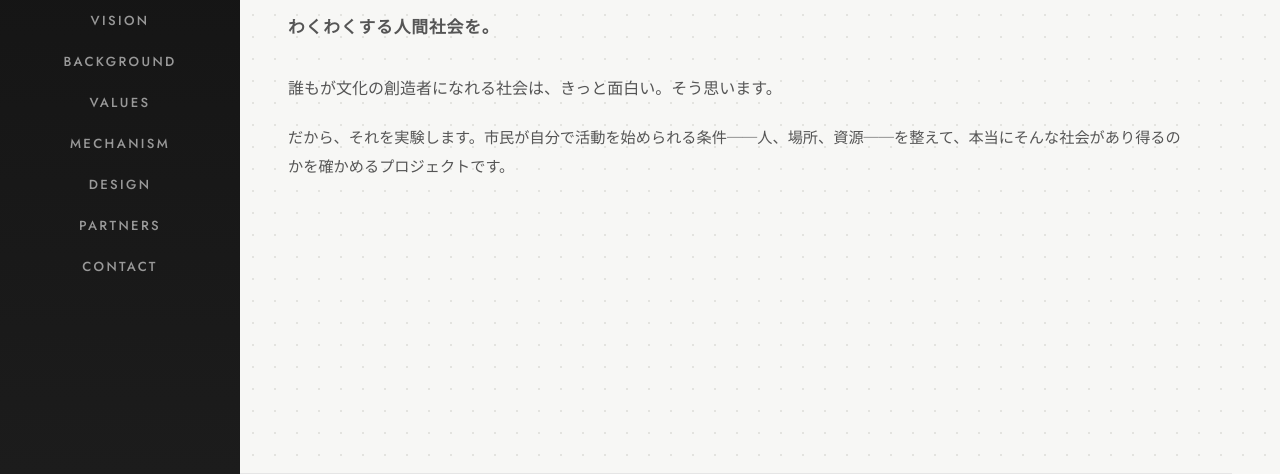
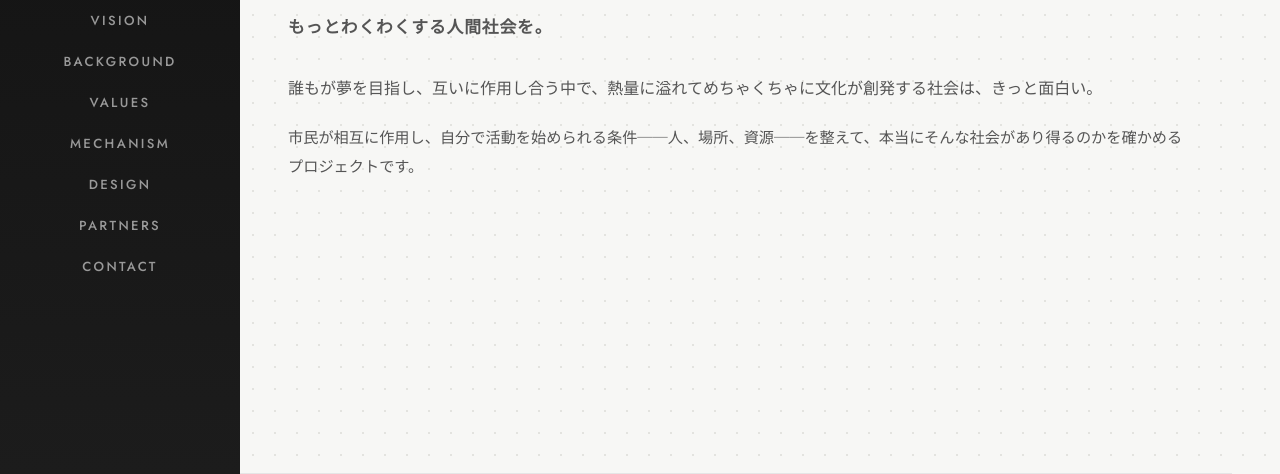
Before and after one commit to labrutsubo/labrutsubo-site, a plain HTML site: page index.html in a window 1280 px wide. Shown: the part 326-800 px from the top of the page. Drawn offline with Linux system fonts and the light colour scheme; a web font is replaced by a local one.

Commit message:
About: corrected top copy by founder

```diff
--- a/index.html
+++ b/index.html
@@ -4,7 +4,7 @@
 <meta charset="UTF-8">
 <meta name="viewport" content="width=device-width, initial-scale=1.0">
 <title>らぼるつぼ LabRutsubo</title>
-<meta name="description" content="わくわくする人間社会を。らぼるつぼ（LabRutsubo）は、誰もが文化の創造者になれる社会があり得るのかを、市民が自分で活動を始められる条件を整えて確かめる実験プロジェクトです。">
+<meta name="description" content="もっとわくわくする人間社会を。らぼるつぼ（LabRutsubo）は、市民が相互に作用し、自分で活動を始められる条件を整えて、本当にそんな社会があり得るのかを確かめるプロジェクトです。">
 <link rel="preconnect" href="https://fonts.googleapis.com">
 <link rel="preconnect" href="https://fonts.gstatic.com" crossorigin>
 <link href="https://fonts.googleapis.com/css2?family=Shippori+Mincho+B1:wght@600;700&family=Zen+Kaku+Gothic+New:wght@400;500;700&family=Jost:wght@400;500;600&display=swap" rel="stylesheet">
@@ -298,9 +298,9 @@
 <section class="resume-section" id="about">
   <div class="section-content">
     <h1>らぼるつぼ <span style="font-family:'Jost',sans-serif; font-size:0.55em; font-weight:500; letter-spacing:0.12em; color:#999;">LabRutsubo</span></h1>
-    <div class="subheading">わくわくする人間社会を。</div>
-    <p class="lead">誰もが文化の創造者になれる社会は、きっと面白い。そう思います。</p>
-    <p>だから、それを実験します。市民が自分で活動を始められる条件——人、場所、資源——を整えて、本当にそんな社会があり得るのかを確かめるプロジェクトです。</p>
+    <div class="subheading">もっとわくわくする人間社会を。</div>
+    <p class="lead">誰もが夢を目指し、互いに作用し合う中で、熱量に溢れてめちゃくちゃに文化が創発する社会は、きっと面白い。</p>
+    <p>市民が相互に作用し、自分で活動を始められる条件——人、場所、資源——を整えて、本当にそんな社会があり得るのかを確かめるプロジェクトです。</p>
   </div>
 </section>
 
```
